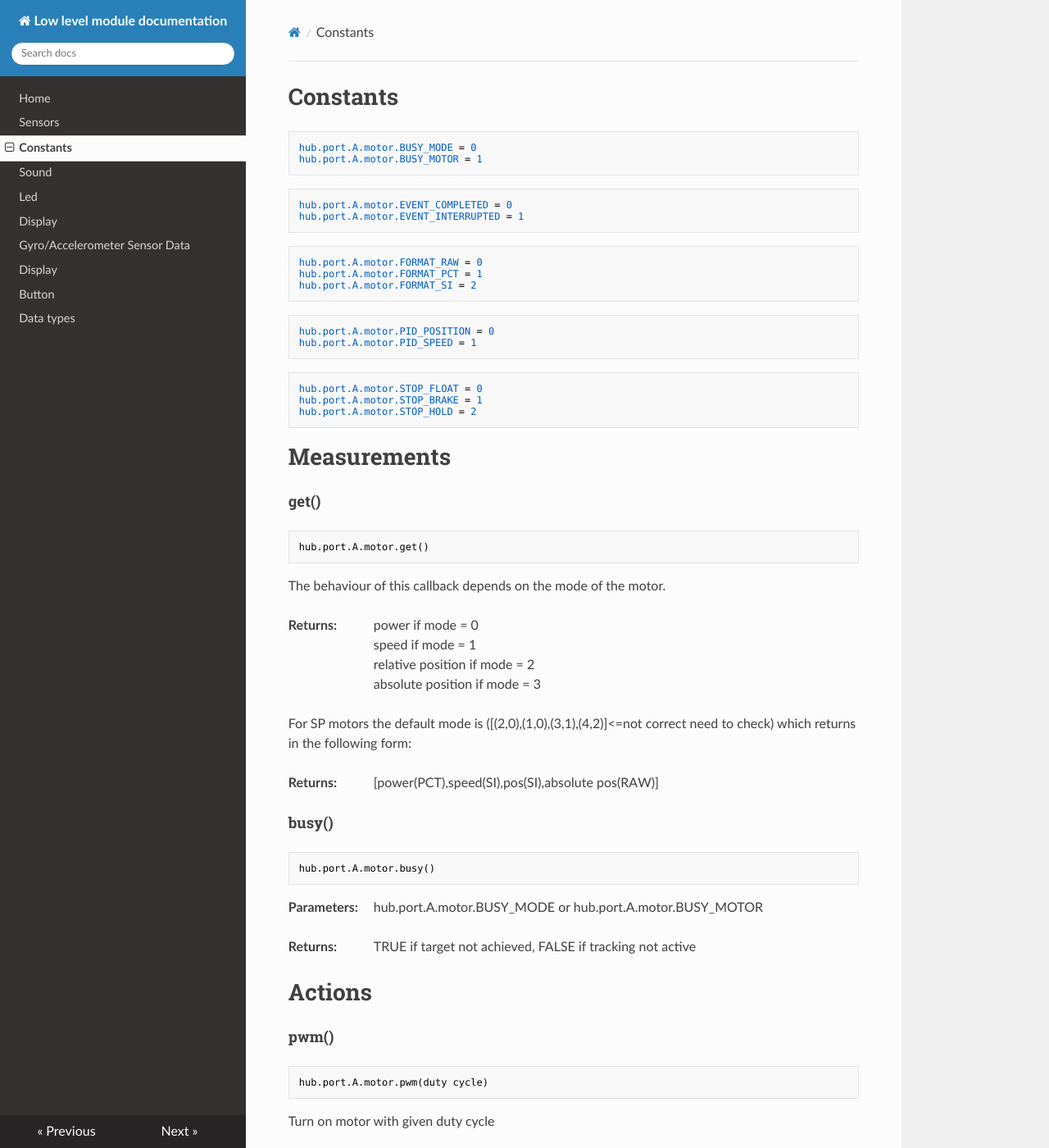
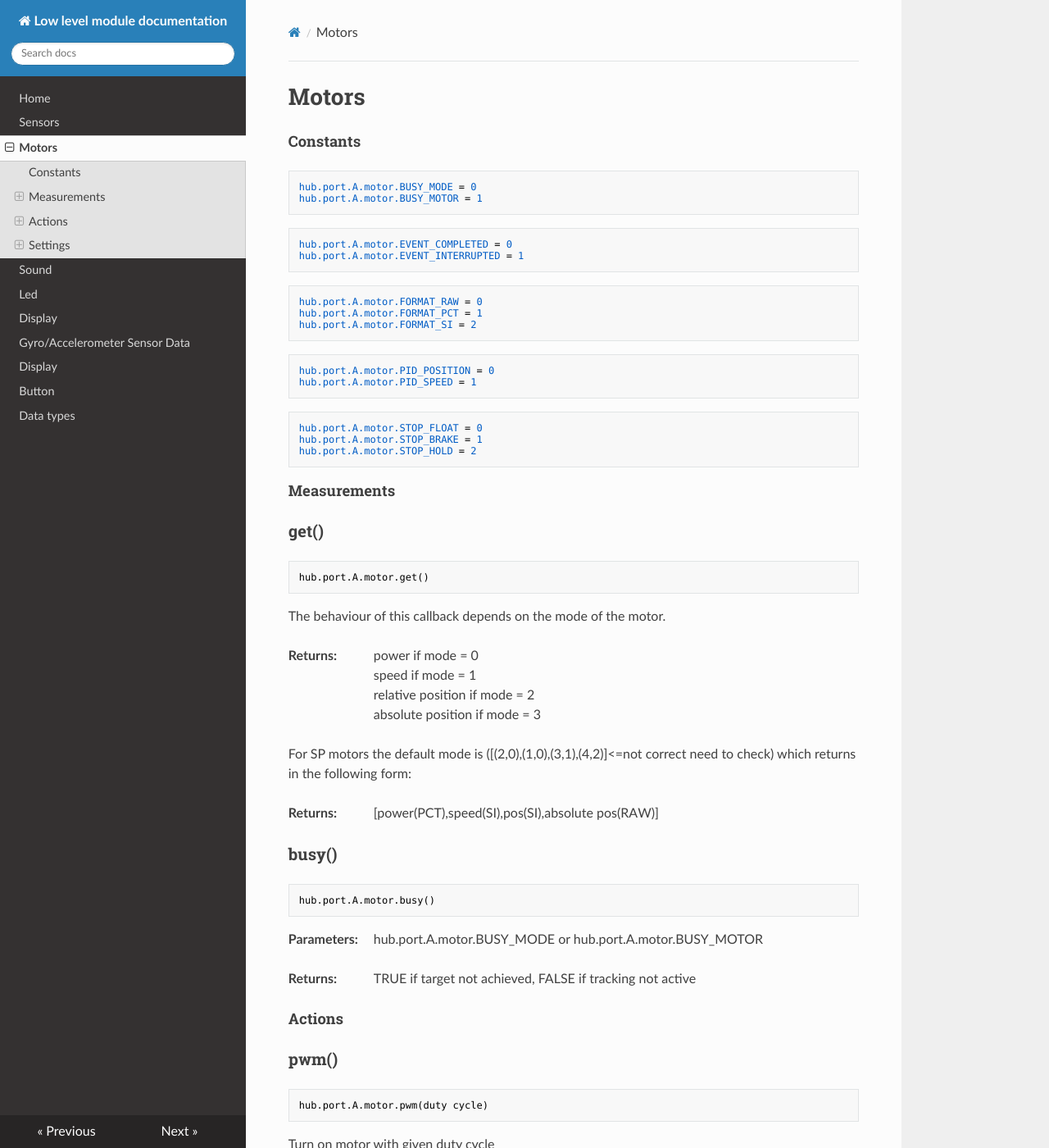
Before and after one commit to NStrijbosch/hub-module-notes, an MkDocs documentation site: the page built from docs/motors.md, in a window 1280 px wide and 1400 px high. Shown: the whole window at 82% size. Built offline with MkDocs 1.6.1, drawn with Linux system fonts in a browser that asks for light colours; nearby versions of some CDN libraries.

````diff
--- a/docs/motors.md
+++ b/docs/motors.md
@@ -1,7 +1,15 @@
+<style type='text/css'>
+.section ul { list-style: none !important; margin-left: 80px; margin-top:-3em;}
+.section li { list-style: none !important}
+.toctree-l2 a {margin-left: 0em;}
+.toctree-l3 {margin-left: 2em;}
+h2 {font-size: 125%;}
+h2 {font-size: 115%;}
+</style>
 
+# Motors
 
-
-# Constants
+## Constants
 
 ```
 hub.port.A.motor.BUSY_MODE = 0
@@ -32,9 +40,9 @@ hub.port.A.motor.STOP_BRAKE = 1
 hub.port.A.motor.STOP_HOLD = 2
 ```
 
-# Measurements
+## Measurements
 
-## get()
+### get()
 
 ``` python
 hub.port.A.motor.get()
@@ -56,7 +64,7 @@ __Returns:__
 
 *  [power(PCT),speed(SI),pos(SI),absolute pos(RAW)]
 
-## busy()
+### busy()
 
 ``` python
 hub.port.A.motor.busy()
@@ -70,9 +78,9 @@ __Returns:__
 
 *  TRUE if target not achieved, FALSE if tracking not active
 
-# Actions
+## Actions
 
-## pwm()
+### pwm()
 
 ``` python
 hub.port.A.motor.pwm(duty cycle)
@@ -84,7 +92,7 @@ __Parameters:__
 
 *  [duty_cycle][(data_types.md/#duty_cycle) the amount of time the signal is in a high (on) state as a percentage of the total time of it takes to complete one cycle. Integer value in range -100 ... 100)
 
-## run_at_speed()
+### run_at_speed()
 
 ``` python
 hub.port.A.motor.run_at_speed(speed,max_power,acceleration,100,stall)
@@ -99,7 +107,7 @@ __Parameters:__
 *  ?
 *  stall
 
-## run_for_degrees()
+### run_for_degrees()
 
 ``` python
 hub.port.A.motor.run_for_degrees(degrees,speed)
@@ -111,7 +119,7 @@ __Parameters:__
 *  degrees
 *  speed
 
-## run_to_position()
+### run_to_position()
 
 ``` python
 hub.port.A.motor.run_to_position(position,speed,acceleration?,stop action)
@@ -131,7 +139,7 @@ __Parameters:__
 *  deceleration
 *  stop action
 
-## run_for_time()
+### run_for_time()
 
 ``` python
 hub.port.A.motor.run_for_time(time,speed)
@@ -143,13 +151,13 @@ __Parameters:__
 *  time (ms)
 *  speed
 
-## float()
+### float()
 ``` python
 hub.port.A.motor.float()
 ```
 Coast motor from current position
 
-## brake()
+### brake()
 
 ``` python
 hub.port.A.motor.brake()
@@ -158,16 +166,16 @@ Brake at current position
 
 > test what this means with respect to hold at current position
 
-## hold()
+### hold()
 
 ``` python
 hub.port.A.motor.hold()
 ```
 Hold at motor current position
 
-# Settings
+## Settings
 
-## pair()
+### pair()
 
 ``` python
 hub.port.A.motor.pair(motor)
@@ -177,7 +185,7 @@ __Parameters:__
 
 *  motor to pair, e.g. hub.port.A.motor
 
-## pid()
+### pid()
 
 ``` python
 hub.port.A.motor.pid(p,i,d)
@@ -192,7 +200,7 @@ __Parameters:__
 *  i: integral gain
 *  d: derivative gain
 
-## preset()
+### preset()
 
 ``` python
 hub.port.A.motor.preset(position)
@@ -203,7 +211,7 @@ __Parameters:__
 
 *  position: the position you want to be zero? -> TODO: formulation
 
-## mode
+### mode
 
 ``` python
 hub.port.A.motor.mode(mode)
@@ -214,7 +222,7 @@ __Parameters:__
 
 *  mode: either a single mode (0,1,2,...) or array of modes ([(mode_1,format),(mode_2,format),(3,4)])
 
-## default()
+### default()
 
 ``` python
 hub.port.A.motor.default()
````
